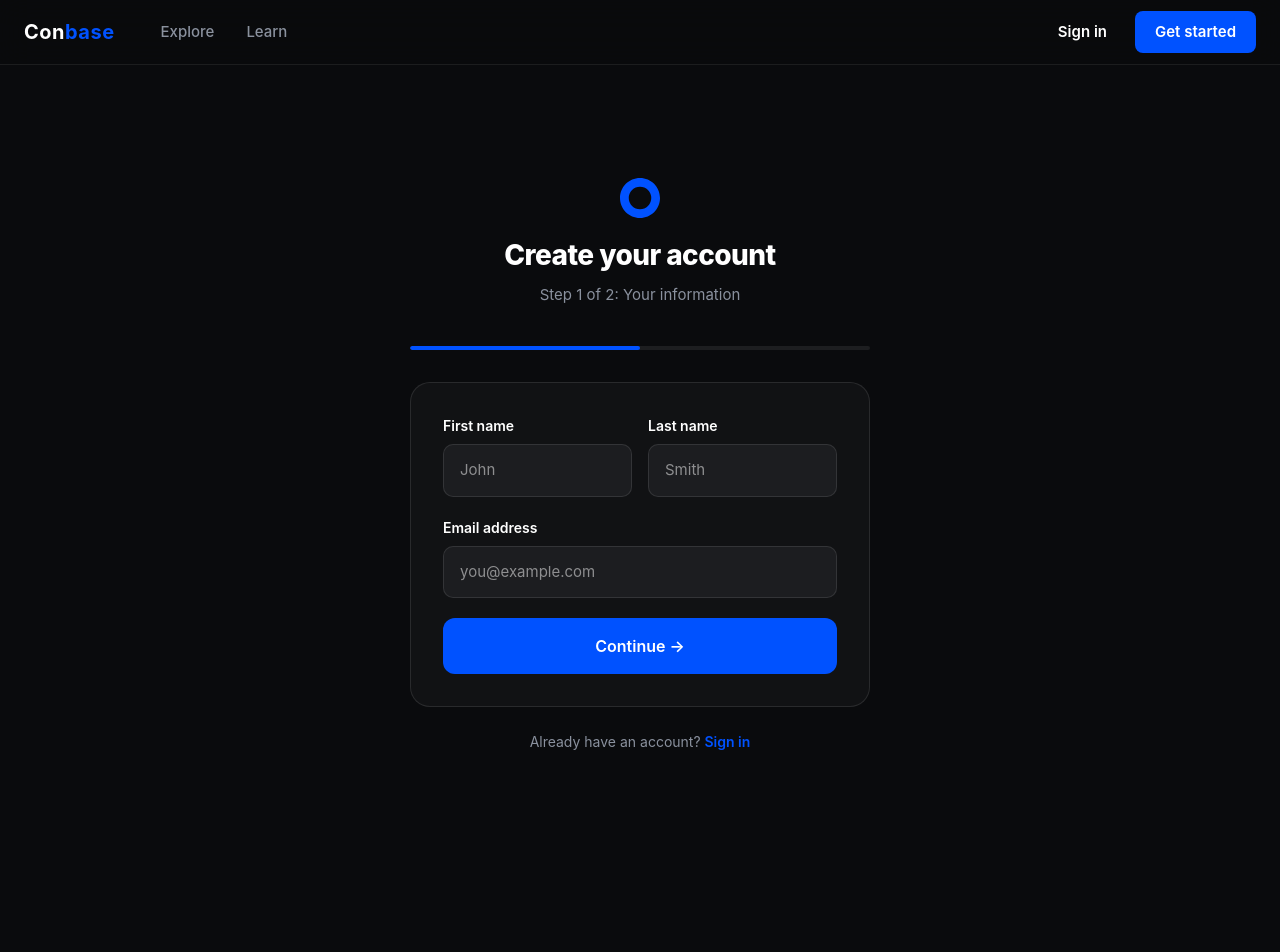
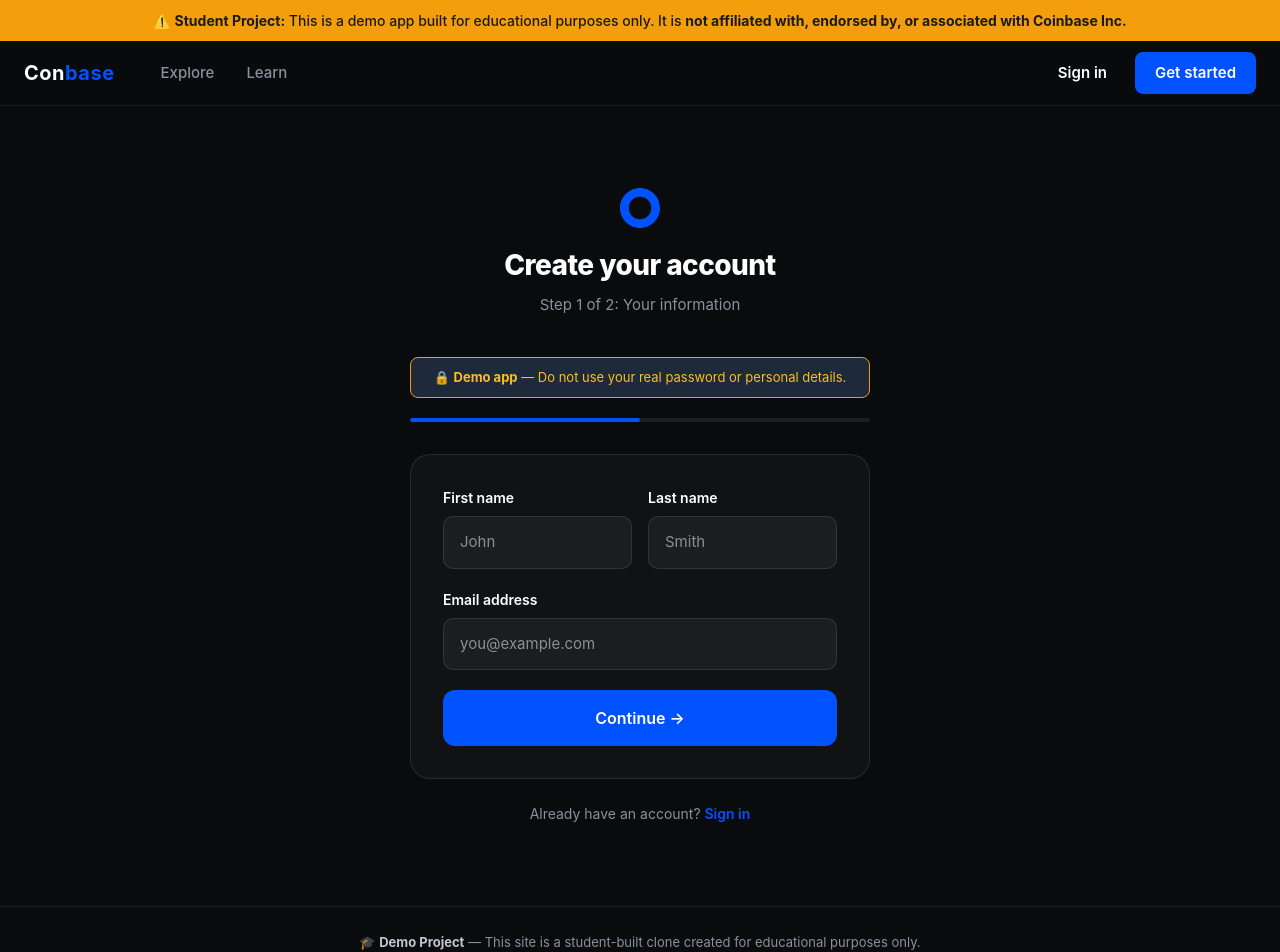
Before and after one commit to asareike29/conbase-clone-main, a React (Vite) app in the folder final-coinbase-main/: page /signup in a window 1280 px wide. Shown: the top 952 px of the page. Before the commit the page ends 865 px from the top, so only its background shows below. Built offline with nearby package versions, Linux system fonts and the light colour scheme.

Commit message:
final commit

```diff
--- a/final-coinbase-main/src/App.jsx
+++ b/final-coinbase-main/src/App.jsx
@@ -2,6 +2,8 @@
 import { BrowserRouter, Routes, Route, useLocation } from "react-router-dom";
 import Navbar from "./components/layout/Navbar";
 import Footer from "./components/layout/Footer";
+import WarningBanner from "./components/ui/WarningBanner";
+import FooterDisclaimer from "./components/ui/FooterDisclaimer";
 import Home from "./pages/Home";
 import Explore from "./pages/Explore";
 import AssetDetail from "./pages/AssetDetail";
@@ -17,7 +19,11 @@
 
   return (
     <div style={{ display: "flex", flexDirection: "column", minHeight: "100vh" }}>
+      {/* Global warning — always visible at very top */}
+      <WarningBanner />
+
       <Navbar />
+
       <main style={{ flex: 1 }}>
         <Routes>
           <Route path="/" element={<Home />} />
@@ -40,7 +46,16 @@
           } />
         </Routes>
       </main>
-      {!isAuthRoute && <Footer />}
+
+      {/* Footer: auth pages get the disclaimer only, other pages get both */}
+      {isAuthRoute ? (
+        <FooterDisclaimer />
+      ) : (
+        <>
+          <Footer />
+          <FooterDisclaimer />
+        </>
+      )}
     </div>
   );
 }
--- a/final-coinbase-main/src/pages/SignUp.jsx
+++ b/final-coinbase-main/src/pages/SignUp.jsx
@@ -1,6 +1,7 @@
 // pages/SignUp.jsx
 import { useState } from "react";
 import { Link, useNavigate } from "react-router-dom";
+import DemoNotice from "../components/ui/DemoNotice";
 
 export default function SignUp() {
   const navigate = useNavigate();
@@ -133,6 +134,7 @@
       padding: "24px",
     }}>
       <div style={{ width: "100%", maxWidth: "460px" }}>
+
         {/* Logo */}
         <div style={{ textAlign: "center", marginBottom: "40px" }}>
           <Link to="/">
@@ -151,6 +153,9 @@
             </>
           )}
         </div>
+
+        {/* Demo notice — only shown on steps 1 and 2 */}
+        {step < 3 && <DemoNotice />}
 
         {/* Progress bar */}
         {step < 3 && (
@@ -284,14 +289,14 @@
             </div>
             <h2 style={{ fontSize: "28px", fontWeight: 800, margin: "0 0 12px" }}>Account created!</h2>
             <p style={{ color: "#8a919e", fontSize: "16px", margin: "0 0 32px", lineHeight: 1.7 }}>
-              Welcome, {form.firstName}! Your Coinbase account is ready. Start exploring crypto today.
+              Welcome, {form.firstName}! Your Conbase account is ready. Start exploring crypto today.
             </p>
             <button
               className="btn-primary"
               onClick={() => navigate("/")}
               style={{ padding: "16px 40px", fontSize: "16px", borderRadius: "12px" }}
             >
-              Go to Coinbase →
+              Go to Conbase →
             </button>
           </div>
         )}
```
Also changed, not shown: final-coinbase-main/src/components/ui/WarningBanner.jsx (+2 -5 lines), final-coinbase-main/src/api.js (added).
